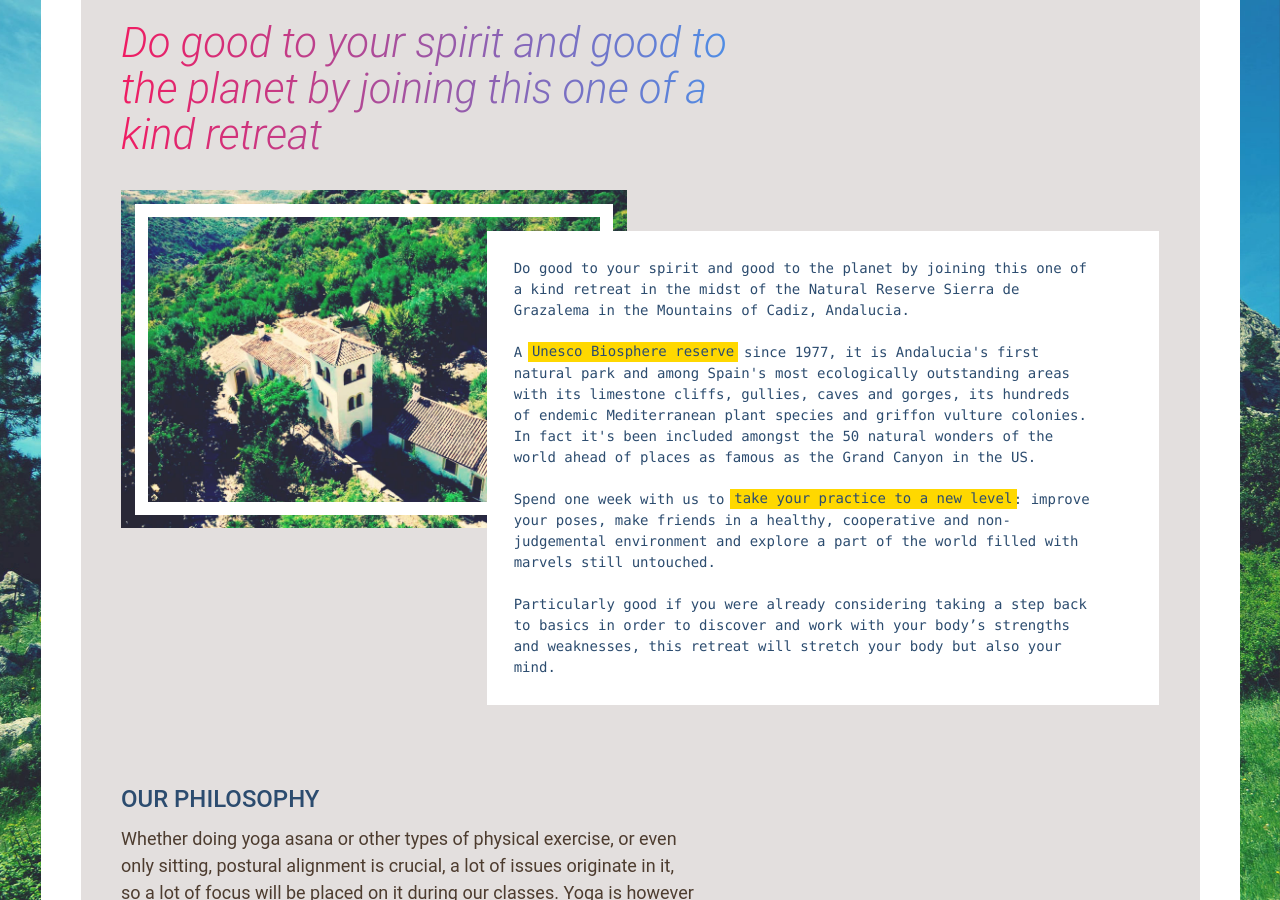
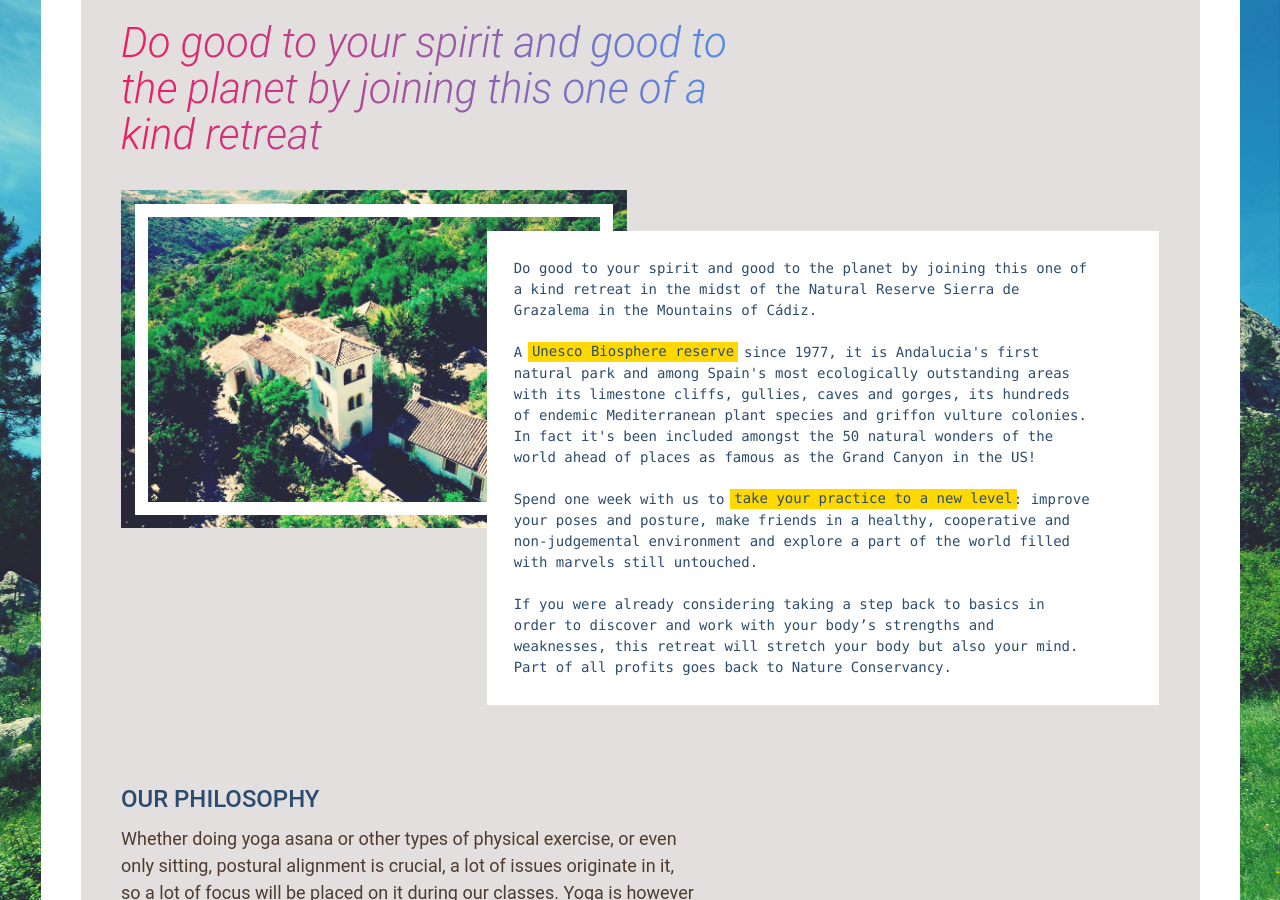
Before and after one commit to ruahvitulv/ruahvitulv.github.io, a Jekyll site: the page built from retreats.html, in a window 1280 px wide and 900 px high, scrolled down 673 px. Built offline with Jekyll 4.4.1, drawn with Linux system fonts in a browser that asks for light colours; nearby versions of some CDN libraries.

Commit message:
copy updates for retreat page

```diff
--- a/retreats.html
+++ b/retreats.html
@@ -26,13 +26,13 @@ cover-image: retreat
 		</div>
 		<div class="col-sm-7 col-md-6 col-lg-5">
 			<blockquote class="right">
-				<p>Do good to your spirit and good to the planet by joining this one of a kind retreat in the midst of the Natural Reserve Sierra de Grazalema in the Mountains of Cadiz, Andalucia.</p>
+				<p>Do good to your spirit and good to the planet by joining this one of a kind retreat in the midst of the Natural Reserve Sierra de Grazalema in the Mountains of Cádiz.</p>
 
-				<p>A <em>Unesco Biosphere reserve</em> since 1977, it is Andalucia's first natural park and among Spain's most ecologically outstanding areas with its limestone cliffs, gullies, caves and gorges, its hundreds of endemic Mediterranean plant species and griffon vulture colonies. In fact it's been included amongst the 50 natural wonders of the world ahead of places as famous as the Grand Canyon in the US.</p>
+				<p>A <em>Unesco Biosphere reserve</em> since 1977, it is Andalucia's first natural park and among Spain's most ecologically outstanding areas with its limestone cliffs, gullies, caves and gorges, its hundreds of endemic Mediterranean plant species and griffon vulture colonies. In fact it's been included amongst the 50 natural wonders of the world ahead of places as famous as the Grand Canyon in the US!</p>
 
-				<p>Spend one week with us to <em>take your practice to a new level</em>: improve your poses, make friends in a healthy, cooperative and non-judgemental environment and explore a part of the world filled with marvels still untouched.</p>
+				<p>Spend one week with us to <em>take your practice to a new level</em>: improve your poses and posture, make friends in a healthy, cooperative and non-judgemental environment and explore a part of the world filled with marvels still untouched.</p>
 
-				<p>Particularly good if you were already considering taking a step back to basics in order to discover and work with your body’s strengths and weaknesses, this retreat will stretch your body but also your mind.</p>
+				<p>If you were already considering taking a step back to basics in order to discover and work with your body’s strengths and weaknesses, this retreat will stretch your body but also your mind. Part of all profits goes back to Nature Conservancy.</p>
 			</blockquote>
 		</div>
 	</div>
```
